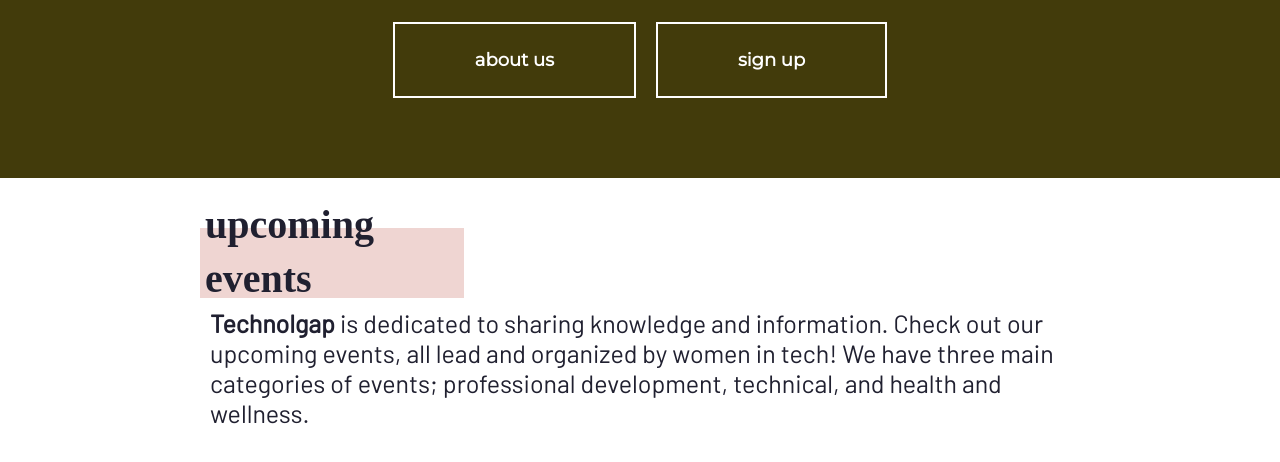
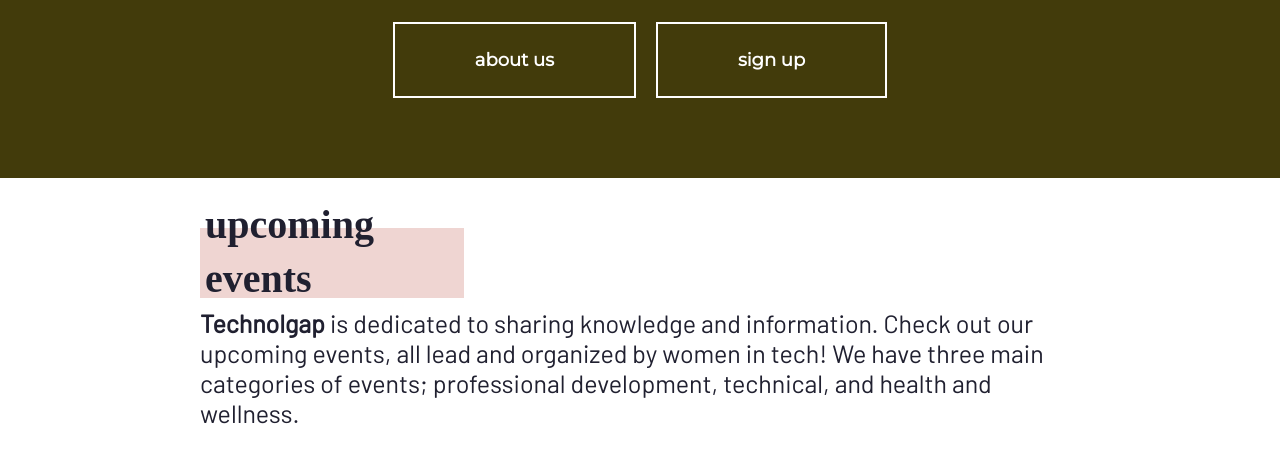
Before and after one commit to Technolgap/technolgap-website, a Next.js app: page / in a window 1280 px wide. Shown: the part 850-1312 px from the top of the page. Built offline with nearby package versions, Linux system fonts and the light colour scheme; a web font is replaced by a local one.

Commit message:
align paragraph with title background in UpcomingEvents

```diff
--- a/components/UpcomingEvents/UpcomingEvents.module.scss
+++ b/components/UpcomingEvents/UpcomingEvents.module.scss
@@ -44,6 +44,7 @@
     font-size: 25px;
     line-height: 30px;
     color: #202030;
+    padding-left: 0em;
 
 }
 
```
